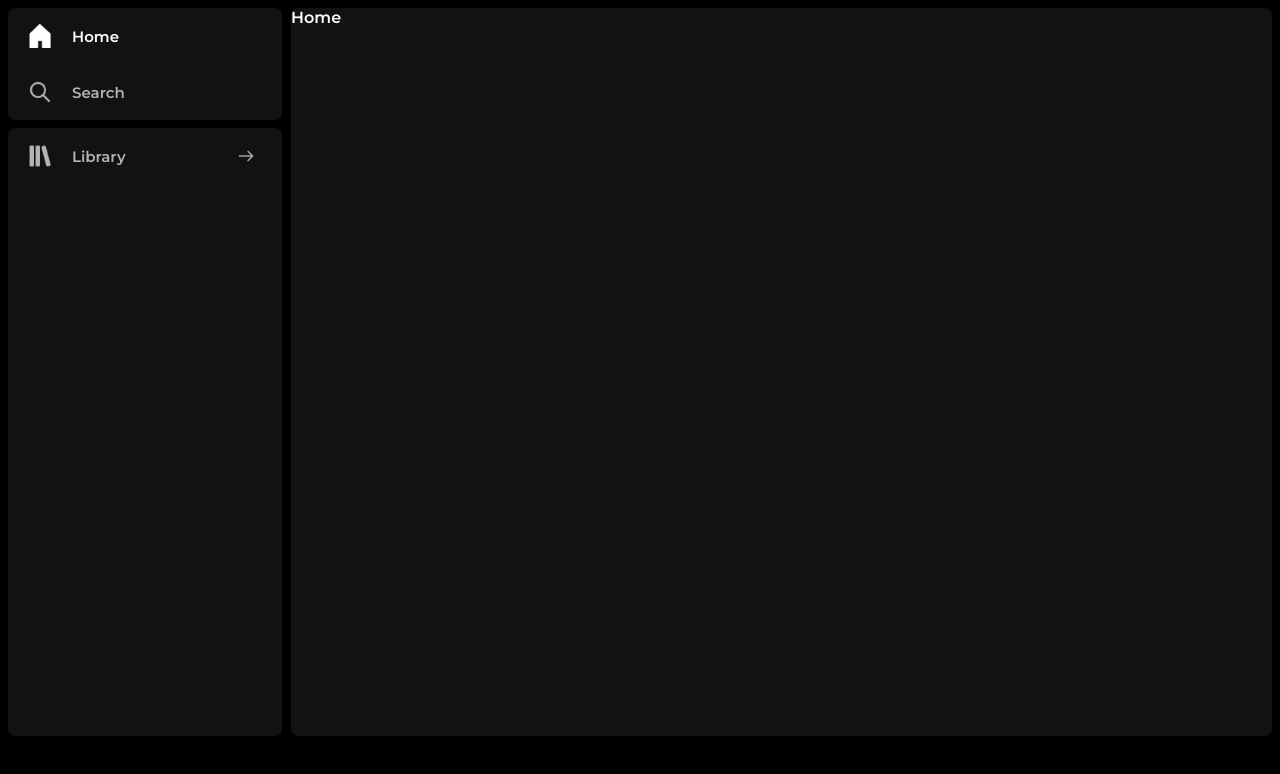
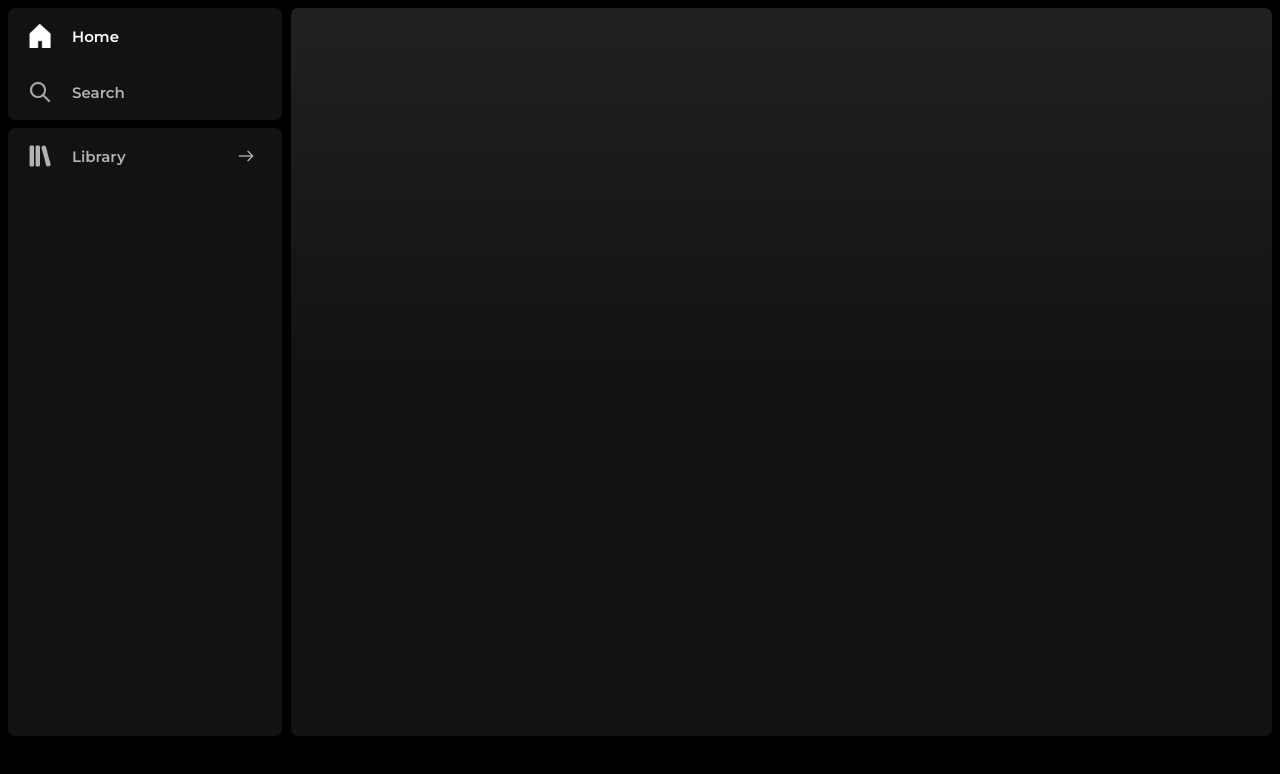
Before and after one commit to sawarni99/spotify-clone, a React (Create React App) app: page / in a window 1280 px wide. Shown: the top 774 px of the page. Built offline with nearby package versions, Linux system fonts and the light colour scheme.

Commit message:
Nav bar layout done

```diff
--- a/src/index.css
+++ b/src/index.css
@@ -17,7 +17,8 @@ body {
     font-family: spotify-sans-semi-bold;
     background-color: black;
     margin: 0;
-    color: var(--color-white)
+    color: var(--color-white);
+    box-sizing: border-box;
 }
 
 .react-link {
@@ -26,6 +27,7 @@ body {
 
 ::-webkit-scrollbar {
     width: 15px;
+    height: 15px;
 }
 
 ::-webkit-scrollbar-track {
--- a/src/pages/home/Home.css
+++ b/src/pages/home/Home.css
@@ -1,4 +1,11 @@
 .home {
+    height: 100%;
+    width: 100%;
+    border-radius: inherit;
+    position: relative;
+    overflow: auto;
+}
+
+.home-main {
     height: 200vh;
-    /* border: 1px solid red; */
 }
--- a/src/pages/home/Home.jsx
+++ b/src/pages/home/Home.jsx
@@ -1,10 +1,31 @@
 import './Home.css'
-import React from 'react'
+import React, { useRef, useState } from 'react'
+import NavBar from '../../sections/nav-bar/NavBar'
 
 export default function Home() {
+  const [ navProp, setNavprop ] = useState({color: '#212121', isSolid: false})
+  const mainRef = useRef(null);
+
+  const onScroll = (event) => {
+    const scrollTop = event.currentTarget.scrollTop;
+
+    if( scrollTop >= 200 ) {
+      setNavprop((props) => {
+        return {...props, isSolid: true}
+      });
+    } else {
+      setNavprop((props) => {
+        return {...props, isSolid: false}
+      });
+    }
+  }
+
   return (
-    <div className='home'>
-      Home
+    <div ref={mainRef} onScroll={onScroll} className='home'>
+      <NavBar color={navProp.color} isSolid={navProp.isSolid} />
+      <div className="home-main">
+
+      </div>
     </div>
   )
 }
--- /dev/null
+++ b/src/sections/nav-bar/NavBar.css
@@ -0,0 +1,18 @@
+.nav-bar {
+    position: sticky;
+    top: 0px;
+    left: 0px;
+    height: var(--min-height);
+    border-top-left-radius: inherit ;
+    border-top-right-radius: inherit ;
+    z-index: 2;
+}
+
+.nav-bar-background {
+    position: absolute;
+    top: 0px;
+    left: 0px;
+    height: 50%;
+    width: 100%;
+    z-index: 0;
+}
--- /dev/null
+++ b/src/sections/nav-bar/NavBar.jsx
@@ -0,0 +1,26 @@
+import './NavBar.css'
+import React, { useEffect, useRef } from 'react'
+import { getRootStyle } from '../../utils/StyleUtil'
+
+export default function NavBar({color, isSolid}) {
+
+    const mainRef = useRef(null);
+
+    const bgStyle = {
+        backgroundImage: (getRootStyle('--color-bg') !== color) ?
+            `linear-gradient(180deg, ${color}, ${getRootStyle('--color-bg')})` :
+            null,
+    }
+
+    const mainStyle = {
+        background: isSolid ? color : null,
+    }
+
+
+    return (
+        <>
+            <div ref={mainRef} style={mainStyle} className='nav-bar'></div>
+            <div style={bgStyle} className="nav-bar-background"></div>
+        </>
+    )
+}
```
